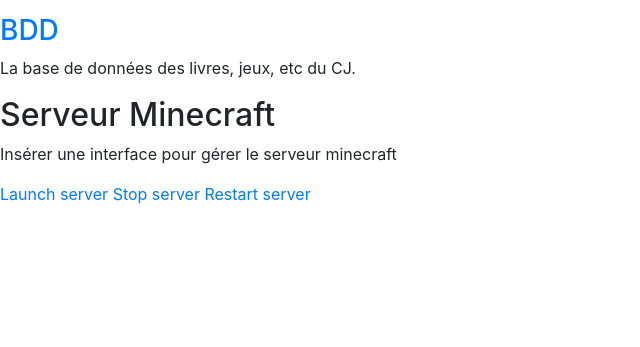
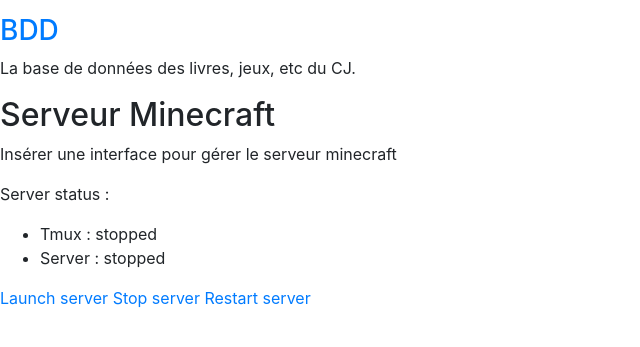
Before and after one commit to khatharsis42/portail-cj-mk2, a Flask app: page / in a window 1280 px wide. Shown: the part 208-555 px from the top of the page, without its empty margins (0-640 px from the left). Run offline with Flask 2, Linux system fonts and the light colour scheme; some libraries are stand-ins or nearby versions.

Commit message:
isolated minecraft, added status panel
put minecraft related html into new template, included by accueil
added tmux and server status panel
created minecraft_status function
added empty __init__.py file (would not work anymore until I did that)

```diff
--- a/lift/run.py
+++ b/lift/run.py
@@ -1,4 +1,5 @@
 from src.main import app
 
 if __name__ == "__main__":
-    app.run("0.0.0.0", 5000)
+    app.config.from_pyfile("config.py")
+    app.run()
--- a/lift/src/main.py
+++ b/lift/src/main.py
@@ -1,5 +1,5 @@
 from flask import Flask, render_template
-from src.minecraft import mc
+from src.minecraft import mc, minecraft_status
 import logging
 
 app = Flask(__name__, template_folder="../templates", static_folder="../static")
@@ -11,4 +11,6 @@
 
 @app.route("/")
 def index():
-    return render_template("accueil.html")
+    status=dict()
+    minecraft_status(status)
+    return render_template("accueil.html", status=status)
--- a/lift/src/minecraft.py
+++ b/lift/src/minecraft.py
@@ -11,6 +11,17 @@
 
 def has_tmux():
     return os.system("tmux has -t =minecraft")==0
+
+# adds minecraft related statuses to the dict d
+def minecraft_status(d):
+    if (has_tmux()):
+        d['tmux']='running'
+    else:
+        d['tmux']='stopped'
+    if (is_running()):
+        d['mc_server']='running'
+    else:
+        d['mc_server']='stopped'
 
 @mc.route("/mc-start")
 def start():
--- a/lift/templates/accueil.html
+++ b/lift/templates/accueil.html
@@ -28,13 +28,7 @@
 			  <h3><a href="http://{{ request.host.split(':')[0] }}:80/phpmyadmin">BDD</a></h3>
 			  <p>La base de données des livres, jeux, etc du CJ.</p>
 		</div>
-		<div id="Minecraft" class="tab">
-			  <h2>Serveur Minecraft</h2>
-			    <p>Insérer une interface pour gérer le serveur minecraft</p>
-			    <a href="/mc-start">Launch server</a>
-			    <a href="/mc-stop">Stop server</a>
-			    <a href="/mc-restart">Restart server</a>
-		</div>
+		{% include 'minecraft.html' %}
             </div></div>
 
 
--- /dev/null
+++ b/lift/templates/minecraft.html
@@ -0,0 +1,13 @@
+<div id="Minecraft" class="tab">
+	  <h2>Serveur Minecraft</h2>
+	    <p>Insérer une interface pour gérer le serveur minecraft</p>
+	    <p>Server status :
+	    <ul>
+		    <li>Tmux : {{ status['tmux'] }}</li>
+		    <li>Server : {{ status['mc_server'] }}</li>
+	    </ul>
+	    </p>
+	    <a href="/mc-start">Launch server</a>
+	    <a href="/mc-stop">Stop server</a>
+	    <a href="/mc-restart">Restart server</a>
+</div>
```
Also changed, not shown: lift/src/config.py (added, +8 -0 lines).
